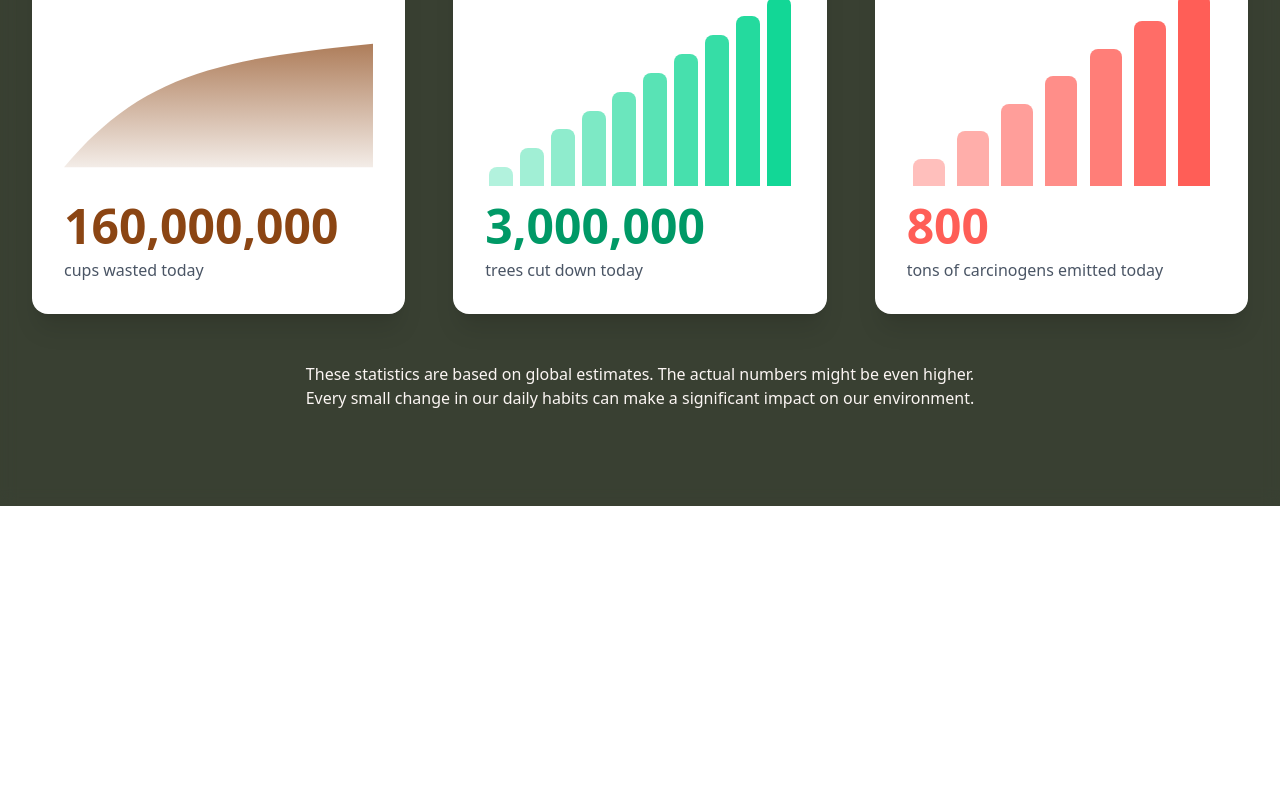
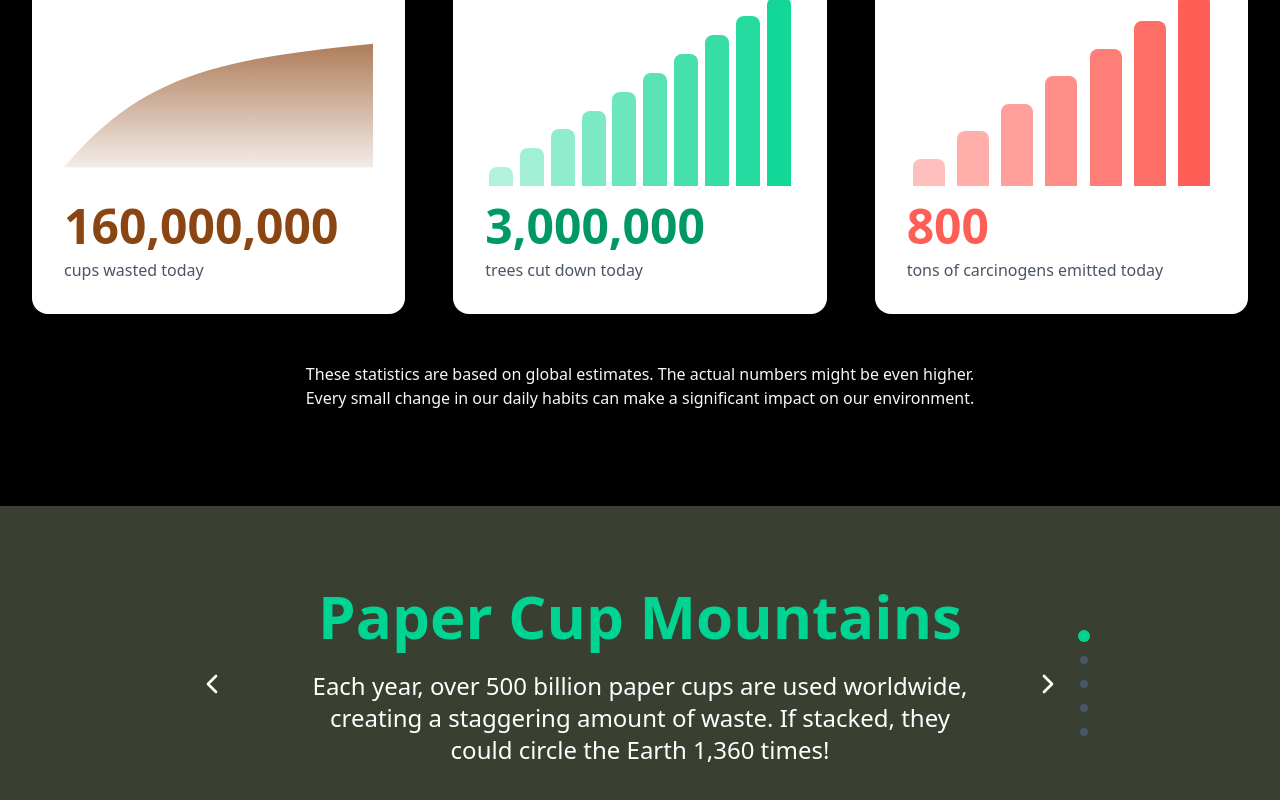
Before and after one commit to THE-DEEPDAS/Code-Crafters, a React (Vite) app in the folder frontend/: page / in a window 1280 px wide. Shown: the part 1070-1870 px from the top of the page. Before the commit the page ends 1576 px from the top, so only its background shows below. Built offline with nearby package versions, Linux system fonts and the light colour scheme.

Commit message:
changes to home

```diff
--- a/frontend/src/Pages/Home.jsx
+++ b/frontend/src/Pages/Home.jsx
@@ -1,10 +1,11 @@
-import BaseLayout from "../Layouts/BaseLayout";
-import { Coffee, Trash, Cloud } from "lucide-react";
-import { useEffect, useState, useRef } from "react";
+import BaseLayout from "../Layouts/BaseLayout"
+import { Coffee, Trash, ChevronLeft, ChevronRight,Cloud } from "lucide-react"
+import { useEffect, useState, useRef} from "react"
 
 export default function Home() {
   const [cupsCount, setCupsCount] = useState(0);
   const [treesCount, setTreesCount] = useState(0);
+  const [currentIndex, setCurrentIndex] = useState(0);
   const [carcinogenCount, setCarcinogenCount] = useState(0);
   const [isCupsVisible, setIsCupsVisible] = useState(false);
   const [isTreesVisible, setIsTreesVisible] = useState(false);
@@ -13,7 +14,6 @@ export default function Home() {
   const cupsRef = useRef(null);
   const treesRef = useRef(null);
   const carcinogenRef = useRef(null);
-
   useEffect(() => {
     const observerCallback = (entries) => {
       entries.forEach((entry) => {
@@ -39,6 +39,34 @@ export default function Home() {
       if (carcinogenRef.current) observer.unobserve(carcinogenRef.current);
     };
   }, []);
+
+  const facts = [
+    {
+      heading: "Paper Cup Mountains",
+      description:
+        "Each year, over 500 billion paper cups are used worldwide, creating a staggering amount of waste. If stacked, they could circle the Earth 1,360 times!",
+    },
+    {
+      heading: "Water Footprint",
+      description: "Producing just one paper cup requires 3 liters of water, from the tree-harvesting stage to manufacturing. That means using 160 million cups wastes 480 million liters of water—enough to fill almost 200 Olympic-sized swimming pools!",
+    },
+    {
+
+      heading: "Big Savings",
+      description:
+        "If everyone switched to reusable cups, it would save 50 billion paper cups annually in the U.S. alone, reducing CO₂ emissions equivalent to removing 1 million cars from the road each year.",
+    },
+    {
+
+      heading: "Landfill Time Bomb",
+      description:
+        "A single paper cup can take 20 years to decompose in a landfill due to its plastic lining. Meanwhile, the cups discarded annually could fill more than 50 Empire State Buildings—talk about a towering waste problem!",
+    },
+    {
+      heading: "Caffeine's Carbon Cost",
+      description: "If you buy a coffee in a paper cup every day, your yearly carbon footprint just from cups is equivalent to driving 200 miles in a car! Switching to a reusable cup could offset the same carbon as planting 20 trees a year.",
+    },
+  ]
 
   useEffect(() => {
     if (isCupsVisible || isTreesVisible || isCarcinogenVisible) {
@@ -80,9 +108,21 @@ export default function Home() {
     }
   }, [isCupsVisible, isTreesVisible, isCarcinogenVisible]);
 
+  const nextFact = () => {
+    setCurrentIndex((prev) => (prev === facts.length - 1 ? 0 : prev + 1))
+  }
+
+  const prevFact = () => {
+    setCurrentIndex((prev) => (prev === 0 ? facts.length - 1 : prev - 1))
+  }
+
+  const goToFact = (index) => {
+    setCurrentIndex(index)
+  }
+
   return (
-		<BaseLayout>
-			<section className='flex flex-row'>
+    <BaseLayout>
+      <section className='flex flex-row'>
 				<div className='max-w-7xl mx-auto px-4 sm:px-6 lg:px-8 pt-32 pb-48'>
 					<h1 className='text-5xl md:text-7xl font-bold text-white mb-6'>
 						BE THE
@@ -98,7 +138,7 @@ export default function Home() {
 					</h1>
 				</div>
 			</section>
-			<section className='py-24 backdrop-blur-sm'>
+			<section className='py-24 backdrop-blur-sm bg-black'>
 				<div className='max-w-7xl mx-auto px-4 sm:px-6 lg:px-8'>
 					<h2 className='text-4xl font-bold text-center text-white mb-16'>
 						The Environmental Impact
@@ -254,6 +294,52 @@ export default function Home() {
 					</div>
 				</div>
 			</section>
-		</BaseLayout>
-	);
+
+      {/* Scrollable Facts Section */}
+      <section className="py-24 bg-[#394032]">
+        <div className="max-w-4xl mx-auto px-4 sm:px-6 lg:px-8 relative">
+          {/* Navigation Dots */}
+          <div className="absolute right-0 top-1/2 -translate-y-1/2 flex flex-col gap-4">
+            {facts.map((_, index) => (
+              <button
+                key={index}
+                onClick={() => goToFact(index)}
+                className={`w-2 h-2 rounded-full transition-all duration-300 ${
+                  currentIndex === index ? "bg-emerald-400 scale-150" : "bg-gray-600"
+                }`}
+                aria-label={`Go to fact ${index + 1}`}
+              />
+            ))}
+          </div>
+
+          {/* Navigation Arrows */}
+          <button
+            onClick={prevFact}
+            className="absolute left-1 top-1/2 -translate-y-1/2 text-white hover:text-emerald-400 transition-colors z-10"
+            aria-label="Previous fact"
+          >
+            <ChevronLeft size={32} />
+          </button>
+
+          <button
+            onClick={nextFact}
+            className="absolute right-6 top-1/2 -translate-y-1/2 text-white hover:text-emerald-400 transition-colors z-10"
+            aria-label="Next fact"
+          >
+            <ChevronRight size={32} />
+          </button>
+
+          {/* Fact Content */}
+          <div className="flex flex-col items-center justify-center h-full text-center">
+            <div className="text-white transition-all duration-500 ease-in-out">
+              <h2 className="text-emerald-400 text-lg md:text-6xl font-bold mb-6 -mt-4">
+                {facts[currentIndex].heading}
+              </h2>
+              <p className="text-xl md:text-2xl max-w-2xl">{facts[currentIndex].description}</p>
+            </div>
+          </div>
+        </div>
+      </section>
+    </BaseLayout>
+  )
 }
```
